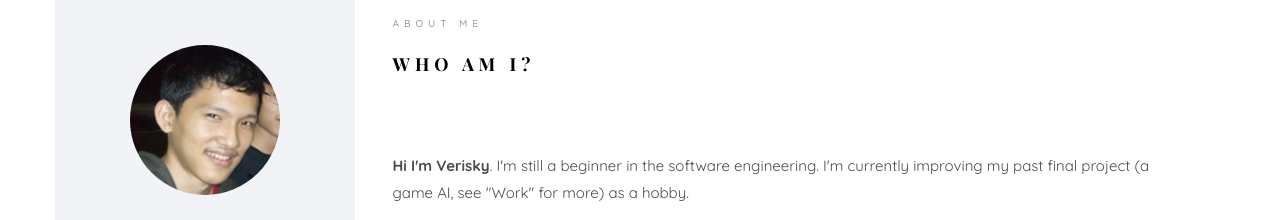
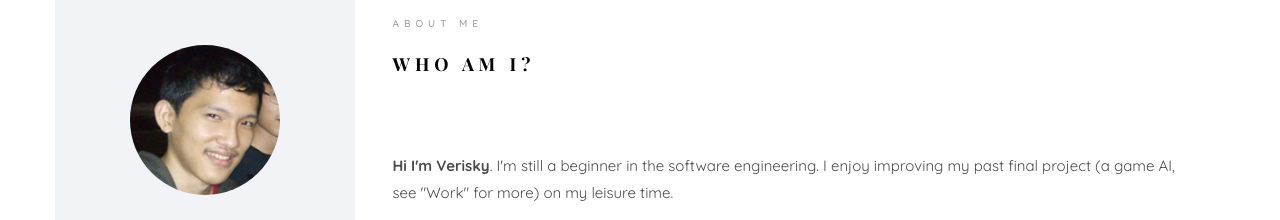
Before and after one commit to Verisky135/verisky135.github.io, a plain HTML site: page index.html in a window 1280 px wide. Shown: the top 220 px of the page. Drawn offline with nearby package versions, Linux system fonts and the light colour scheme; files whose address does not match are found by name; a web font is replaced by a local one.

Commit message:
change about

```diff
--- a/index.html
+++ b/index.html
@@ -93,7 +93,7 @@ Copyright &copy;<script>document.write(new Date().getFullYear());</script> All r
 									<div class="about-desc">
 										<span class="heading-meta">About Me</span>
 										<h2 class="colorlib-heading">Who Am I?</h2>
-										<p><strong>Hi I'm Verisky</strong>. I'm still a beginner in the software engineering. I'm currently improving my past final project (a game AI, see "Work" for more) as a hobby.</p>
+										<p><strong>Hi I'm Verisky</strong>. I'm still a beginner in the software engineering. I enjoy improving my past final project (a game AI, see "Work" for more) on my leisure time.</p>
 
 									</div>
 								</div>
```
